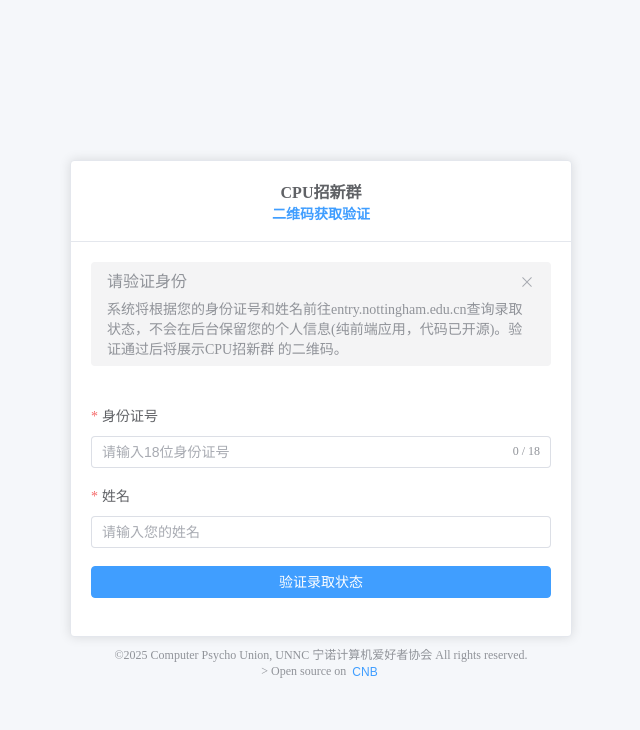
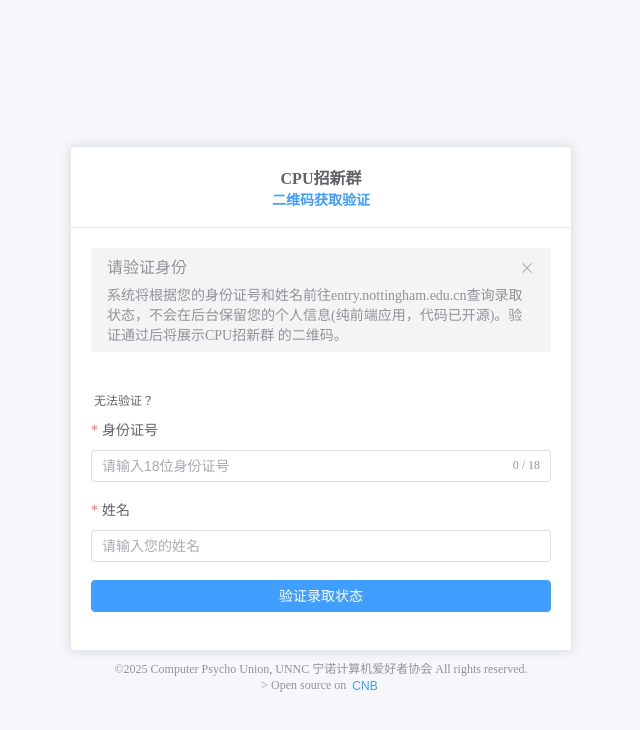
Before and after one commit to CompPsyUnion/wechat-group-qrcode, a Vue app: page / in a window 1280 px wide. Shown: the top 730 px of the page, without its empty margins (319-959 px from the left). Built offline with nearby package versions, Linux system fonts and the light colour scheme; the HTML template or start-up script is replaced by a standard one.

Commit message:
feat: 增加无法验证提示

```diff
--- a/src/views/verifyPage.vue
+++ b/src/views/verifyPage.vue
@@ -10,6 +10,9 @@ const router = useRouter()
 
 // 二维码名称
 const codeName = ref('CPU招新群 ')
+
+// 无法验证提示
+const unableToVerifyMessage = ref('如果无法验证, 请发送邮件到 computerpsychounion@nottingham.edu.cn, 或联系你身边的CPU成员进群')
 
 const bcd = ref("2025 Computer") //勿改动，会影响跳转
 
@@ -148,6 +151,20 @@ const rights = ref(def.value + efg.value + fgh.value)
         />
 
         <div class="form-container">
+          <!-- 无法验证? tooltip -->
+          <el-tooltip
+            v-if="unableToVerifyMessage"
+            :content="unableToVerifyMessage"
+            placement="top"
+            effect="dark"
+          >
+            <el-button
+              type="secondary"
+              size="small"
+              link
+              style="margin-bottom: 10px;"
+            >无法验证？</el-button>
+          </el-tooltip>
           <el-form
             ref="formRef"
             :model="formData"
```
